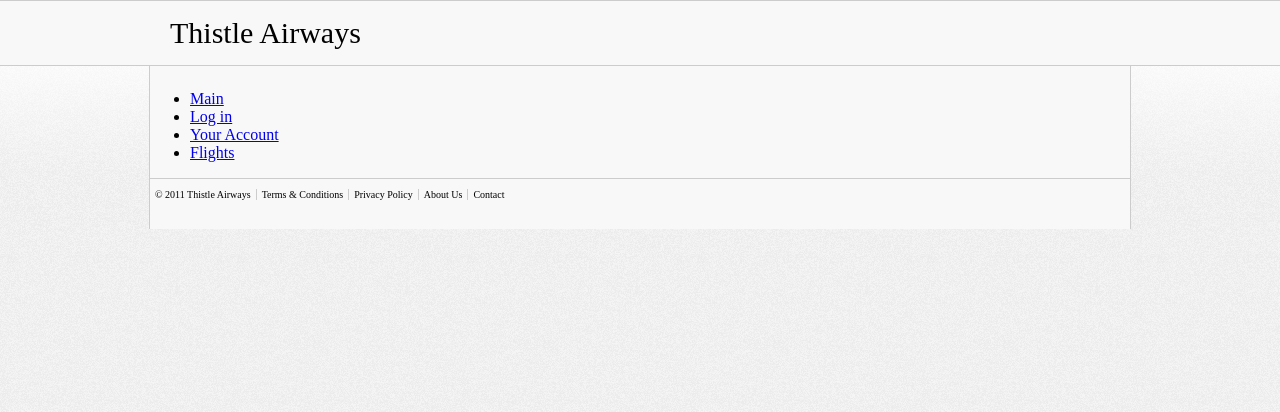
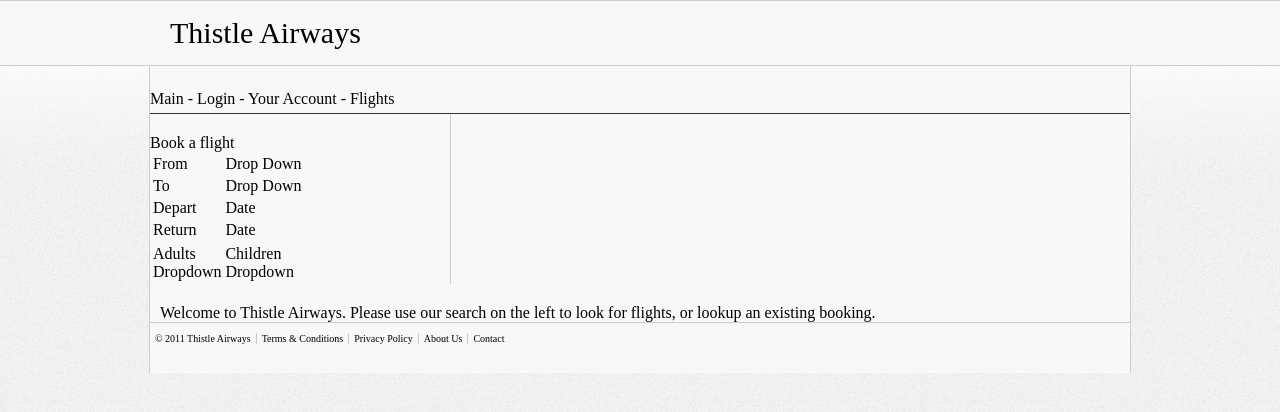
Before and after one commit to thistle-airways/prototype, a PHP site: page / in a window 1280 px wide. Shown: the top 412 px of the page. Run offline with PHP 8.4, Linux system fonts and the light colour scheme.

Commit message:
Worked on homepage layout and flight search table

```diff
--- a/front_end/assets/style/style.css
+++ b/front_end/assets/style/style.css
@@ -1,4 +1,4 @@
-body, html {
+body, html , p{
   padding: 0px;
   margin: 0px;
   border: 0px none;
@@ -8,6 +8,10 @@ body {
 background-color:#FFF;
 }
 
+#header {
+border-bottom: 1px solid #333;
+padding-bottom:5px;
+}
 #page {
 	background: #f0f0f0 url(http://www2.macs.hw.ac.uk/~ms373/prototype/front_end/assets/images/texture.gif) repeat -70% 0;
 }
@@ -55,6 +59,7 @@ background-color:#FFF;
 	padding-top:10px;
 	padding-bottom:20px;
 	margin: 0px auto;
+	clear:both;
 }
 
 #footer-content {
@@ -66,3 +71,18 @@ background-color:#FFF;
 }
 .right-edge { border-right:1px solid #ccc; }
 .no-edge { border-right:0px; float:left; }
+
+#home {
+}
+
+.left-column {
+float: left;
+width: 300px;
+border-right:1px solid #ccc;
+padding-top:20px;
+}
+
+.content-body {
+float:left;
+padding:20px 0px 0px 10px;
+}
--- a/front_end/config/layout.inc.php
+++ b/front_end/config/layout.inc.php
@@ -6,14 +6,14 @@
         <div id="wrapper">
 
             <?php //Always include page title ?>
-            <div class="header">
+            <div id="header">
                 <?php include 'pages/header.php';?>
             </div>
 
             <?php //Determine page being requested, and include file from /pages/
             //
             //General Pages
-            if ($page == 'index') {?><div class="<?php echo $page; ?>"><?php include 'pages/home.php'; ?></div><?php }
+            if ($page == 'index') {?><div id="<?php echo $page; ?>"><?php include 'pages/home.php'; ?></div><?php }
 
             //Else show page not found error
             else {?>
--- a/front_end/pages/header.php
+++ b/front_end/pages/header.php
@@ -1,8 +1,3 @@
 <div class="menu_left">
-  <ul id="menu_left_affiche">
-    <li class="menu_princ_hover" style=";"><span id="lien_62"> <a id="lien_62_value" href="NewPage">Main</a></span></li>
-    <li class="menu_princ" style=";"> <span id="lien_63"> <a id="lien_63_value" href="NewPagel">Log in</a> </span> </li>
-    <li class="menu_princ" style=";"> <span id="lien_64"> <a id="lien_64_value" href="NewPage">Your Account</a> </span> </li>
-    <li class="menu_princ" style=";"> <span id="lien_65"> <a id="lien_65_value" href="NewPage">Flights</a> </span> </li>
-  </ul>
+Main - Login - Your Account - Flights
 </div>
--- a/front_end/pages/home.php
+++ b/front_end/pages/home.php
@@ -0,0 +1,18 @@
+<div class="left-column">
+	<div id="flight-search">
+		<p class="search-heading">Book a flight</p>
+
+		<!--Search fields populated from available destinations in DB -->
+		<table id="search-table">
+			<tr class="from"><td>From</td><td>Drop Down</td></tr>
+			<tr class="to"><td>To</td><td>Drop Down</td></tr>
+			<tr class="depart"><td>Depart</td><td>Date</td></tr>
+			<tr class="return"><td>Return</td><td>Date</td></tr>
+			<tr class="space"></tr>
+			<tr class="people"><td>Adults<br />Dropdown</td><td>Children<br />Dropdown</td></tr>
+			</table>
+</div>
+</div>
+<div class="content-body">
+Welcome to Thistle Airways. Please use our search on the left to look for flights, or lookup an existing booking.
+</div>
```
